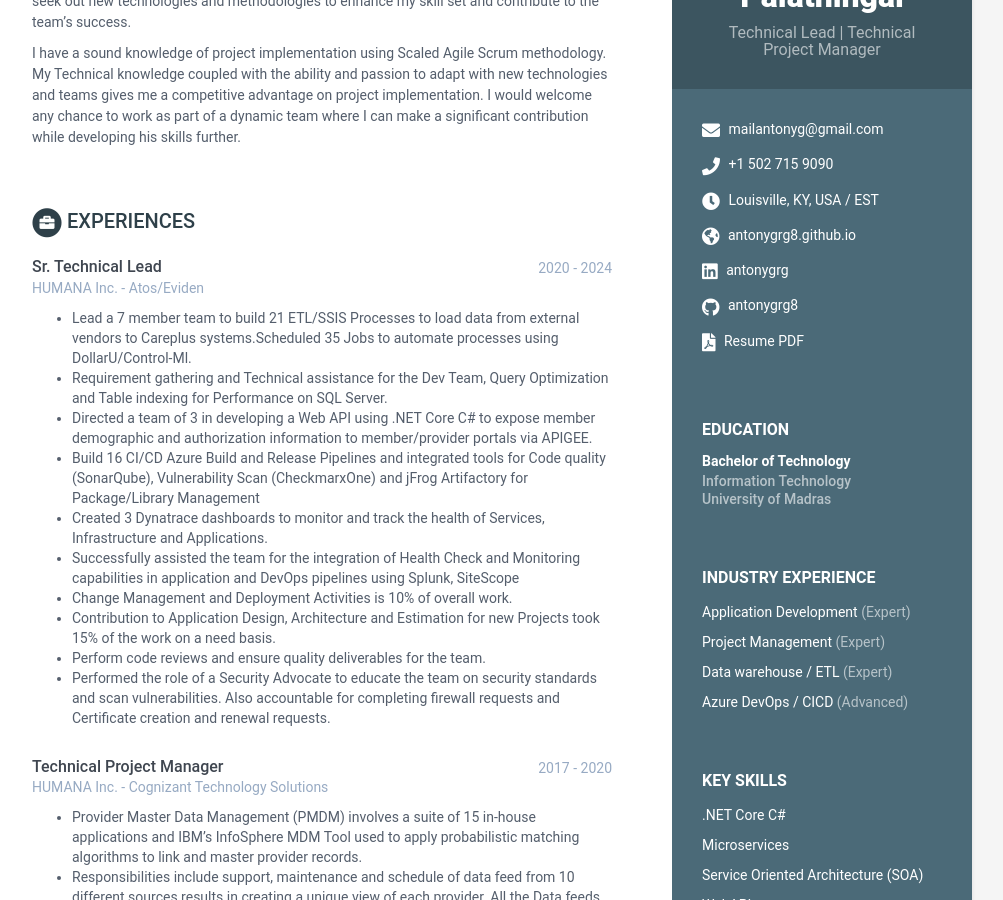
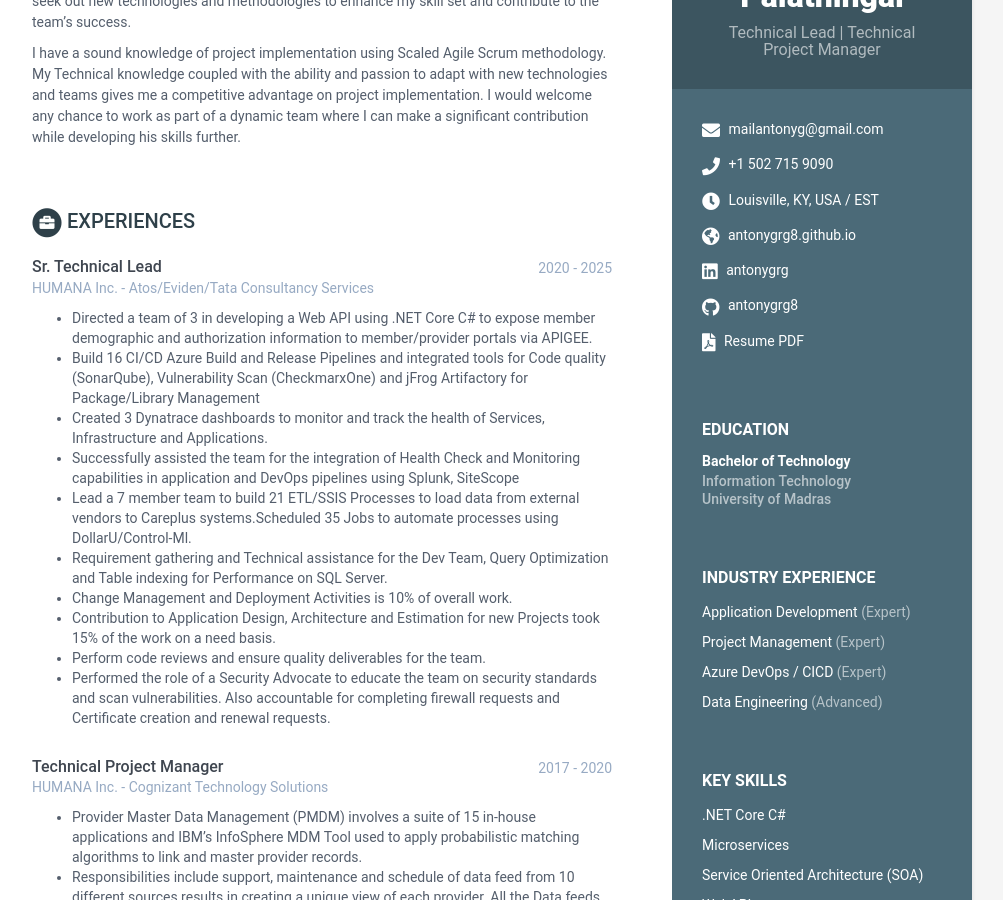
Before and after one commit to antonygrg8/antonygrg8.github.io, a Jekyll site: the page built from index.html, in a window 1280 px wide and 900 px high, scrolled down 233 px. Shown: the whole window, without its empty margins (168-1171 px from the left). Built offline with Jekyll 4.4.1, drawn with Linux system fonts in a browser that asks for light colours.

Commit message:
New Org changes

```diff
--- a/_data/data.yml
+++ b/_data/data.yml
@@ -39,10 +39,10 @@ sidebar:
       - idiom: Project Management
         level: Expert
 
-      - idiom: Data warehouse / ETL
+      - idiom: Azure DevOps / CICD
         level: Expert
 
-      - idiom: Azure DevOps / CICD
+      - idiom: Data Engineering
         level: Advanced
 
   interests:
@@ -150,15 +150,9 @@ experiences:
   title: Experiences
   info:
     - role: Sr. Technical Lead
-      time: 2020 - 2024
-      company: HUMANA Inc. - Atos/Eviden
+      time: 2020 - 2025
+      company: HUMANA Inc. - Atos/Eviden/Tata Consultancy Services
       details: |
-        - Lead a 7 member team to build 21 ETL/SSIS Processes to load
-          data from external vendors to Careplus systems.Scheduled
-          35 Jobs to automate processes using DollarU/Control-Ml.
-        - Requirement gathering and Technical assistance for the
-          Dev Team, Query Optimization and Table indexing for
-          Performance on SQL Server.
         - Directed a team of 3 in developing a Web API using .NET Core
           C# to expose member demographic and authorization information
           to member/provider portals via APIGEE.
@@ -171,6 +165,12 @@ experiences:
         - Successfully assisted the team for the integration of Health
           Check and Monitoring capabilities in application and DevOps
           pipelines using Splunk, SiteScope
+        - Lead a 7 member team to build 21 ETL/SSIS Processes to load
+          data from external vendors to Careplus systems.Scheduled
+          35 Jobs to automate processes using DollarU/Control-Ml.
+        - Requirement gathering and Technical assistance for the
+          Dev Team, Query Optimization and Table indexing for
+          Performance on SQL Server.
         - Change Management and Deployment Activities is 10% of overall
           work.
         - Contribution to Application Design, Architecture and Estimation
```
